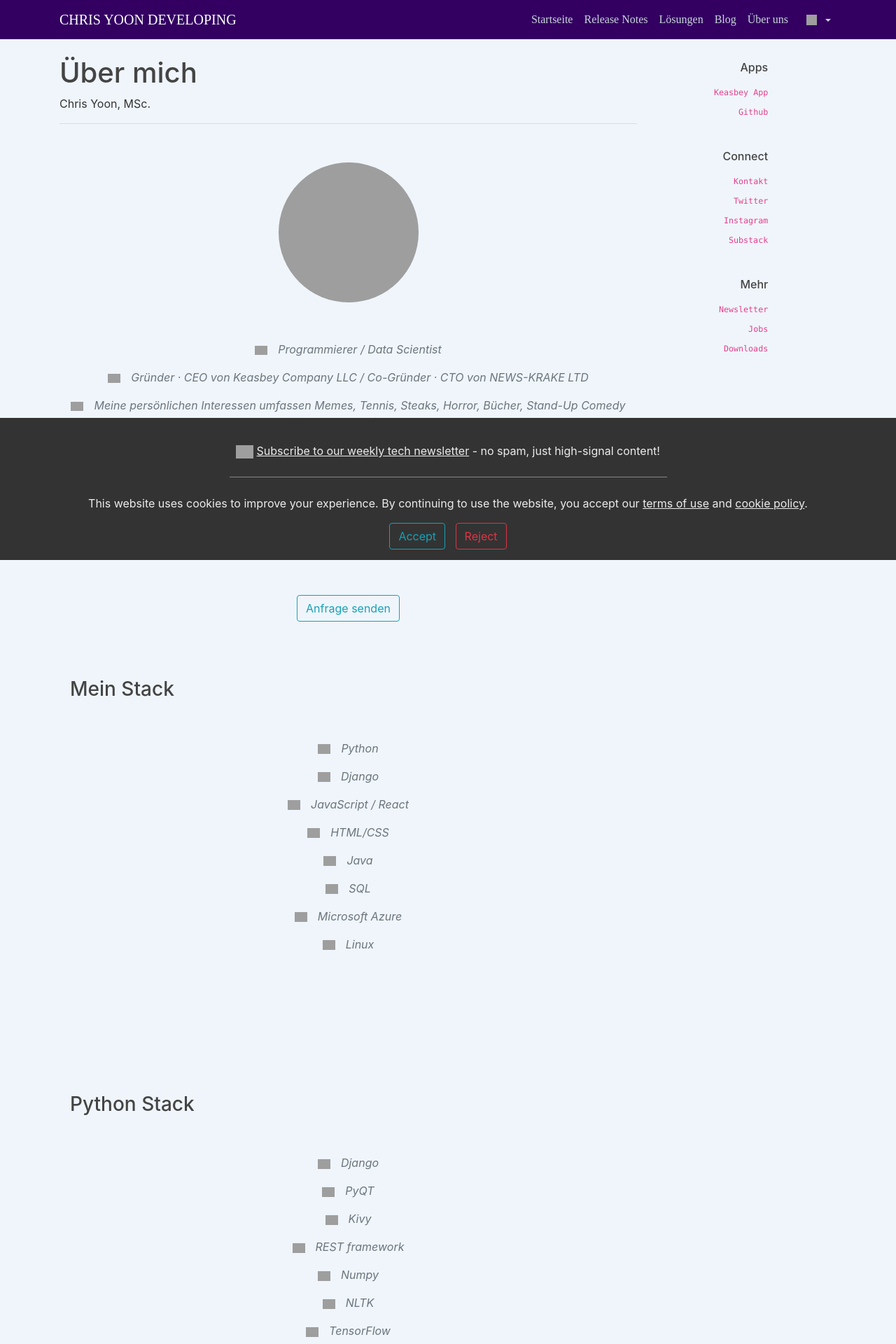
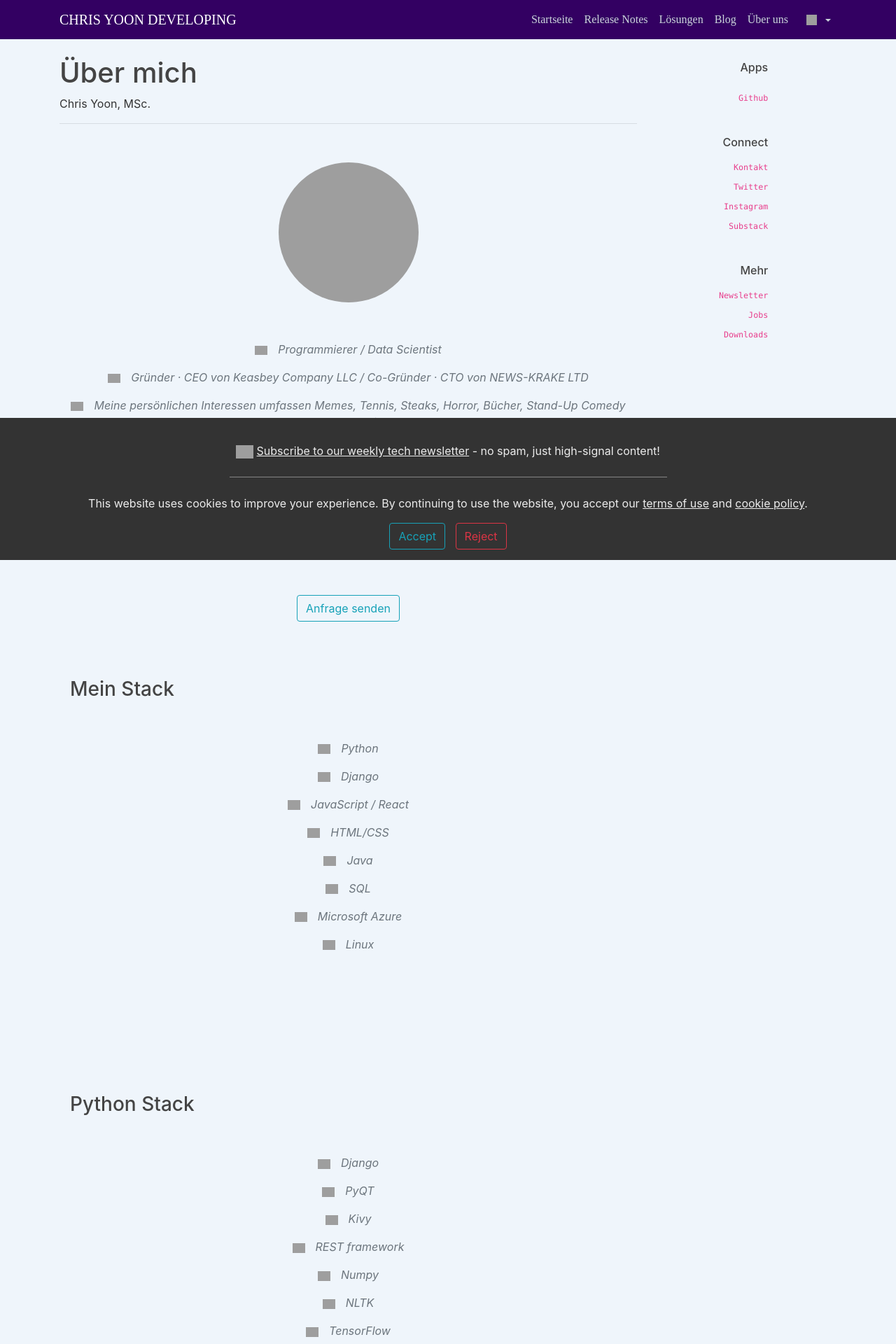
Before and after one commit to ChristopherYoon89/Website-Test-Server, a Django app: template blog_ger/templates/blog_ger/about.html in a window 1280 px wide. Shown: the top 1920 px of the page at 70% size. Run offline with Django 3.2, Linux system fonts and the light colour scheme; the template is opened without the code that fills it, so the values that code supplies are empty; some libraries are stand-ins or nearby versions; some web fonts are replaced; grey boxes are pictures that could not be loaded.

Commit message:
Update base_ger.html
Remove link to product video page

```diff
--- a/blog_ger/templates/blog_ger/base_ger.html
+++ b/blog_ger/templates/blog_ger/base_ger.html
@@ -50,7 +50,6 @@
               <h6 style="text-align: right;"><p>Apps</p></h6>
               <p class='text-muted'>
                   <ul class="list-group" style="list-style-type:none; float: right;">
-                    <li class="side-bar-item" onclick="location.href='{% url 'keasbey-app-product-page-ger' %}';"><code>Keasbey App</code></li>
                     <li class="side-bar-item" style="margin-top: 8px;" onclick="window.open('https://github.com/ChristopherYoon89', '_blank');"><code>Github</code></li>
                   </ul>
               </p>
```
